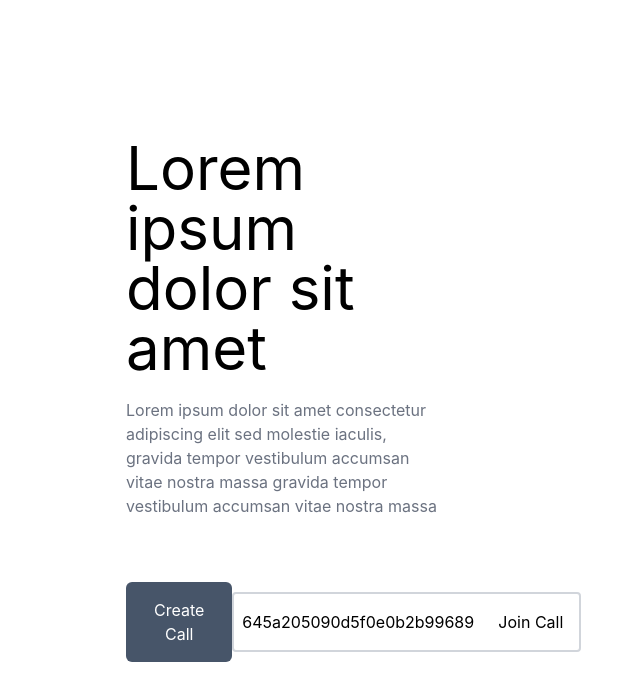
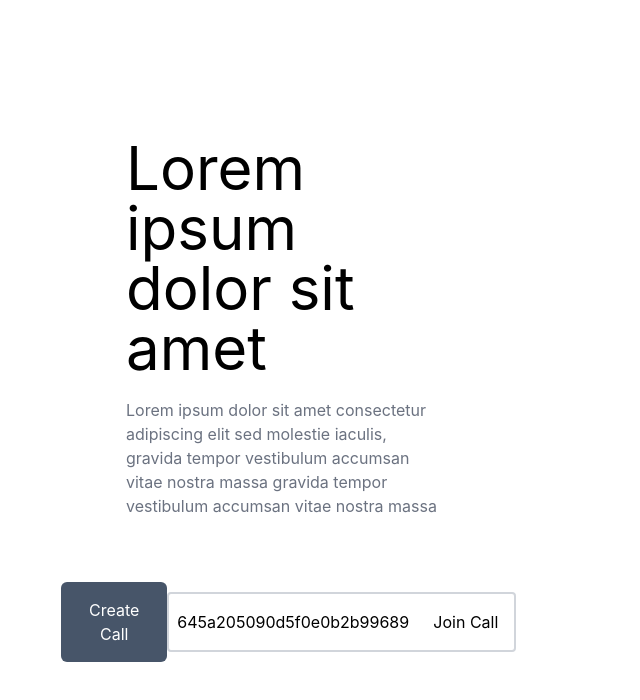
Before and after one commit to e-jordan-b/chitchat, a React (Create React App) app in the folder client/: page /call in a window 1280 px wide. Shown: the top 700 px of the page, without its empty margins (354-994 px from the left). Built offline with nearby package versions, Linux system fonts and the light colour scheme.

Commit message:
fixed login / signup button layout shift

```diff
--- a/client/src/components/LandingPage.tsx
+++ b/client/src/components/LandingPage.tsx
@@ -3,32 +3,32 @@ import { useState, useEffect } from "react"
 import { connect } from 'react-redux'
 import { useDispatch, useSelector } from 'react-redux';
 import useFirebase from '../hooks/useFirebase';
+import useAuth from '../hooks/useAuth';
 
 
 import  { setIsHostTrue, setIsHostFalse, setHasJoinedFalse, setRefreshedFalse } from '../store/slices/videoCallSlice';
 
 const LandingPage = () => {
+  const {user} = useAuth()
   const dispatch = useDispatch()
   const navigation = useNavigate();
   const [joinCode, setJoinCode] = useState('645a205090d5f0e0b2b99689');
   const refresh = useSelector((state: any) => state.videoCall.hasRefreshed)
 
   useEffect(() => {
-
     dispatch(setRefreshedFalse())
   }, [])
 
 
 
 
+  const handleCreateCall = () => {
 
 
-
-
-  const handleCreateCall = () => {
     dispatch(setIsHostTrue())
     dispatch(setHasJoinedFalse())
 
+    //TODO post agenda
     //TODO generate room id from firebase (or uuid? still unclear)
     // const { db } = useFirebase() //TODO: use this to generate room id?
     //!make post request to localhost:3001/room
@@ -47,6 +47,12 @@ const LandingPage = () => {
     navigation(`/call/${joinCode}`)
   }
 
+  const handleSignUp = () => {
+    // navigation('/signup')
+    navigation('/')
+  }
+
+
   return (
     <div className="flex flex-col justify-center items-center h-screen w-screen">
       <div className="w-1/4">
@@ -60,10 +66,20 @@ const LandingPage = () => {
           </p>
         </div>
       </div>
-      <div className= "flex justify-between items-center w-1/4 mt-16">
-        <div className="text-white flex justify-center items-center">
-            <button className="bg-slate-600 px-7 py-4 " onClick={handleCreateCall}>Create Call</button>
-        </div>
+
+      <div className= "flex justify-between items-center w-[450px] mt-16">
+      {user
+      ?
+      (<div className="text-white flex justify-center items-center">
+        <button className="bg-slate-600 px-7 py-4 " onClick={handleCreateCall}>Create Call</button>
+      </div>)
+      :
+      (<div className="text-white flex justify-center items-center">
+            <button className="bg-slate-600 px-7 py-4 " onClick={handleSignUp}>Sign up</button>
+        </div>)
+      }
+
+
 
         <div className="flex justify-center items-center border-2 border-gray-300 rounded">
             <input
@@ -72,7 +88,7 @@ const LandingPage = () => {
                 onChange={(e) => setJoinCode(e.target.value)}
                 placeholder="Join with code"
             />
-            <button onClick={handleJoinCall} className="flex justify-center items-center rounded-xl whitespace-nowrap mr-4 transition-all duration-150 h-14 ">Join Call</button>
+            <button onClick={handleJoinCall} className="flex justify-center items-center rounded-xl whitespace-nowrap border-l border-gray-600 mr-4 h-14 ">Join Call</button>
         </div>
       </div>
     </div>
@@ -80,6 +96,8 @@ const LandingPage = () => {
 };
 
 // export default LandingPage;
+
+//? is this doing anything?
 interface state {
   joinCode: string
 };
```
